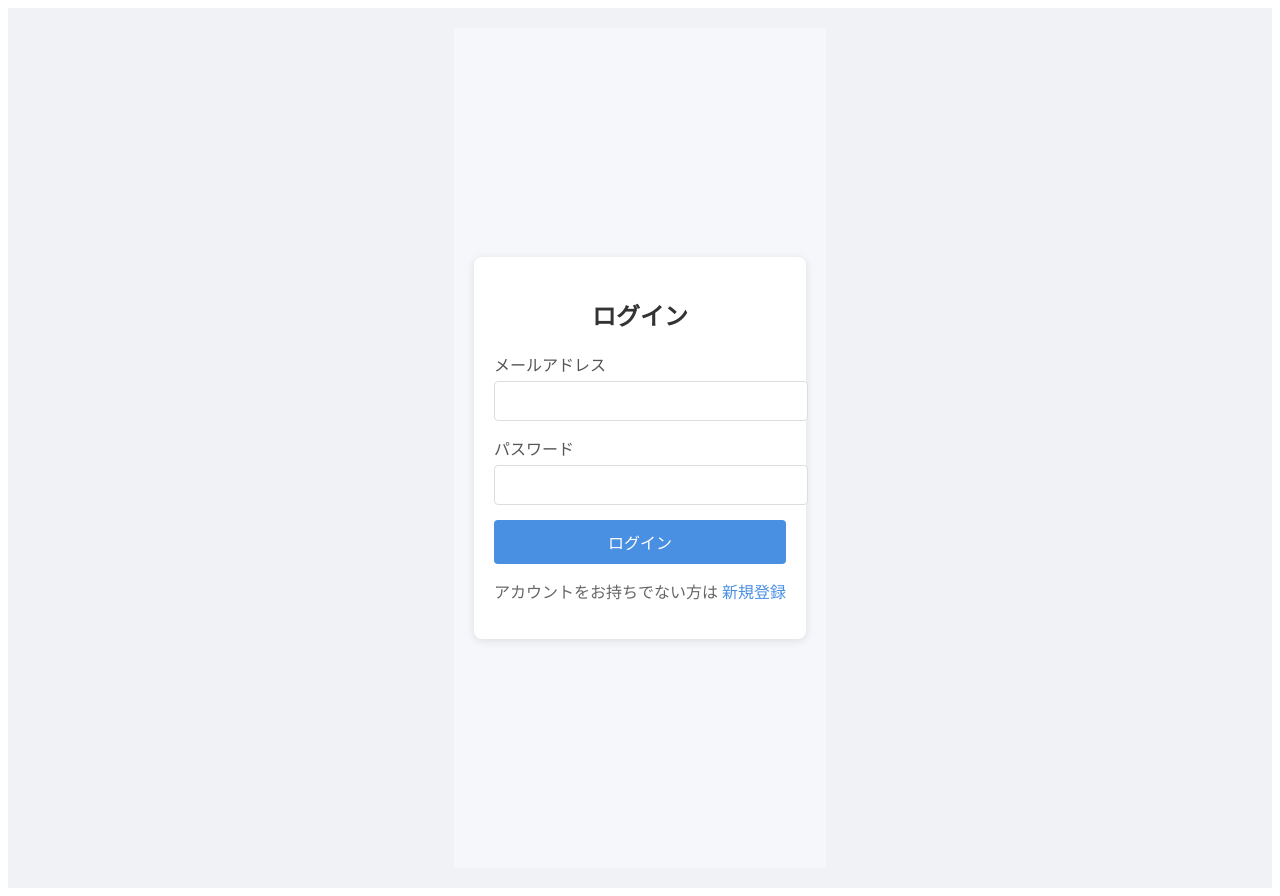
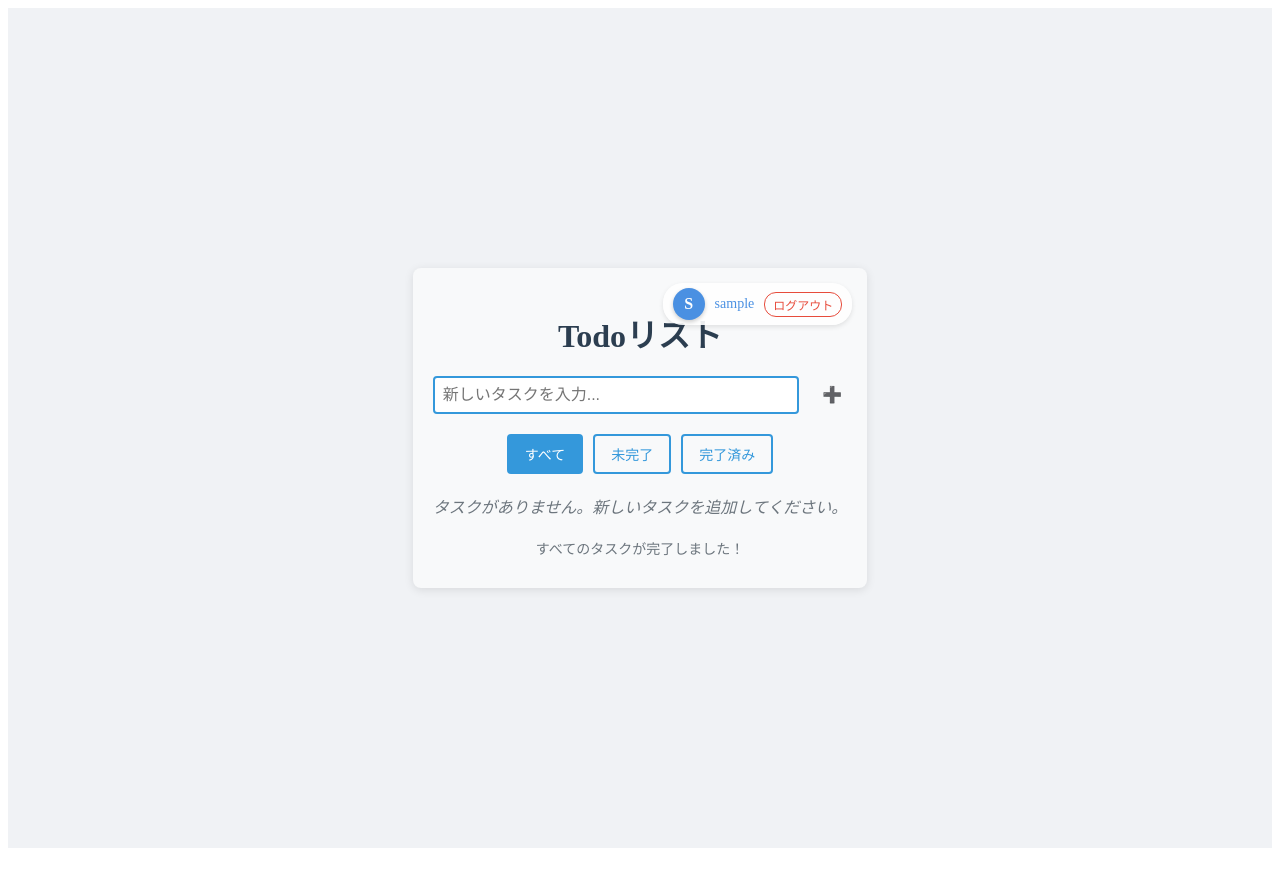
Before and after one commit to tokechan/todo-app-ts-ver, a React (Vite) app: page /#/ in a window 1280 px wide. Before the commit this address led to /#/auth. After the commit the page ends 856 px from the top, so only its background shows below. Built offline with nearby package versions, Linux system fonts and the light colour scheme; sample sign-in values are in the browser's storage.

Commit message:
Add:Auth func & user icon

```diff
--- a/src/components/molecules/LoginForm/index.tsx
+++ b/src/components/molecules/LoginForm/index.tsx
@@ -1,6 +1,7 @@
 import React, { useState, useEffect } from 'react';
 import styled from '@emotion/styled';
 import { useAuth } from '../../../contexts/AuthContext';
+import { useNavigate } from 'react-router-dom';
 
 // スタイル付きコンポーネント
 const FormContainer = styled.div`
@@ -93,6 +94,7 @@ export const LoginForm: React.FC<LoginFormProps> = ({ onSwitchToRegister }) => {
   const [email, setEmail] = useState('');
   const [password, setPassword] = useState('');
   const { state, login, clearError } = useAuth();
+  const navigate = useNavigate();
 
   // フォームの入力値が変更されたらエラーをクリア
   useEffect(() => {
@@ -101,17 +103,34 @@ export const LoginForm: React.FC<LoginFormProps> = ({ onSwitchToRegister }) => {
     }
   }, [email, password]);
 
+  // 認証状態が変更されたときの処理
+  useEffect(() => {
+    console.log('ログインフォーム: 認証状態変更', state);
+
+    // 認証済みの場合はホームページにリダイレクト
+    if (state.isAuthenticated && state.user) {
+      console.log('認証済み、ホームページにリダイレクトします');
+      navigate('/');
+    }
+  }, [state.isAuthenticated, state.user, navigate]);
+
   const handleSubmit = async (e: React.FormEvent) => {
     e.preventDefault();
     console.log('ログインボタンがクリックされました');
 
     try {
+      // デバッグ用にローカルストレージをクリア
+      localStorage.removeItem('user');
+      console.log('ログイン前のローカルストレージをクリアしました');
+
       const success = await login(email, password);
       console.log('ログイン結果:', success ? '成功' : '失敗');
 
       if (success) {
-        console.log('ログイン成功、ホームページにリダイレクトします');
-        // ログイン成功時の処理は、AuthContextのリダイレクトに任せる
+        console.log('ログイン成功、状態確認:', state);
+        console.log('ローカルストレージ確認:', localStorage.getItem('user'));
+
+        // リダイレクトは useEffect で処理されるので、ここでは何もしない
       }
     } catch (error) {
       console.error('ログイン中にエラーが発生しました:', error);
--- a/src/components/molecules/PrivateRoute/index.tsx
+++ b/src/components/molecules/PrivateRoute/index.tsx
@@ -20,21 +20,35 @@ export const PrivateRoute: React.FC<PrivateRouteProps> = ({ children }) => {
   const { state } = useAuth();
 
   useEffect(() => {
-    console.log('認証状態:', state);
+    console.log('PrivateRoute: 認証状態変更:', state);
+    console.log('PrivateRoute: ユーザー情報:', state.user);
+    console.log('PrivateRoute: 認証済み:', state.isAuthenticated);
+
+    // ローカルストレージの確認
+    const storedUser = localStorage.getItem('user');
+    console.log('PrivateRoute: ローカルストレージのユーザー:', storedUser);
   }, [state]);
 
   // ローディング中は読み込み中の表示
   if (state.loading) {
+    console.log('PrivateRoute: ローディング中...');
     return <LoadingContainer>読み込み中...</LoadingContainer>;
   }
 
+  // ローカルストレージの確認
+  const storedUser = localStorage.getItem('user');
+  const isUserInStorage = !!storedUser;
+
+  // 認証状態の確認
+  const isAuthenticated = state.isAuthenticated || isUserInStorage;
+
   // 認証されていない場合はログインページにリダイレクト
-  if (!state.isAuthenticated || !state.user) {
-    console.log('認証されていません。リダイレクトします。');
+  if (!isAuthenticated) {
+    console.log('PrivateRoute: 認証されていません。リダイレクトします。');
     return <Navigate to="/auth" replace />;
   }
 
   // 認証されている場合は子コンポーネントを表示
-  console.log('認証済み。コンテンツを表示します。');
+  console.log('PrivateRoute: 認証済み。コンテンツを表示します。');
   return <>{children}</>;
 };
--- a/src/components/molecules/RegisterForm/index.tsx
+++ b/src/components/molecules/RegisterForm/index.tsx
@@ -109,14 +109,27 @@ export const RegisterForm: React.FC<RegisterFormProps> = ({ onSwitchToLogin }) =
 
   const handleSubmit = async (e: React.FormEvent) => {
     e.preventDefault();
+    console.log('新規登録ボタンがクリックされました');
 
     // パスワードの一致確認
     if (password !== confirmPassword) {
+      console.log('パスワード不一致エラー');
       setPasswordError('パスワードが一致しません');
       return;
     }
 
-    await register(username, email, password);
+    try {
+      console.log('登録処理開始:', username, email);
+      const success = await register(username, email, password);
+      console.log('登録結果:', success ? '成功' : '失敗');
+
+      if (success) {
+        console.log('登録成功、ホームページにリダイレクトします');
+        // 登録成功時の処理は、AuthContextのリダイレクトに任せる
+      }
+    } catch (error) {
+      console.error('登録中にエラーが発生しました:', error);
+    }
   };
 
   return (
--- a/src/components/organisms/TodoContainer/index.tsx
+++ b/src/components/organisms/TodoContainer/index.tsx
@@ -1,10 +1,12 @@
-import React from 'react';
+import React, { useEffect, useState } from 'react';
 import styled from '@emotion/styled';
 import { Title } from '../../atoms/Text/Title';
 import { TodoForm } from '../../molecules/TodoForm';
 import { FilterButtons } from '../../molecules/FilterButtons';
 import { TodoList } from '../TodoList';
 import { useTodoContext } from '../../../contexts/TodoContext';
+import { useAuth } from '../../../contexts/AuthContext';
+import { User } from '../../../types/auth';
 
 // スタイル付きのコンテナコンポーネント
 const Container = styled.div`
@@ -14,6 +16,7 @@ const Container = styled.div`
   background-color: #f8f9fa;
   border-radius: 8px;
   box-shadow: 0 2px 10px rgba(0, 0, 0, 0.1);
+  position: relative;
 `;
 
 // 残りのタスク数を表示するコンポーネント
@@ -22,6 +25,56 @@ const TodoCount = styled.div`
   margin: 10px 0;
   color: #6c757d;
   font-size: 14px;
+`;
+
+// ユーザー情報を表示するコンポーネント
+const UserInfo = styled.div`
+  position: absolute;
+  top: 15px;
+  right: 15px;
+  display: flex;
+  align-items: center;
+  font-size: 14px;
+  color: #4a90e2;
+  background-color: rgba(255, 255, 255, 0.9);
+  padding: 5px 10px;
+  border-radius: 20px;
+  box-shadow: 0 2px 5px rgba(0, 0, 0, 0.1);
+`;
+
+const UserIcon = styled.div`
+  width: 32px;
+  height: 32px;
+  border-radius: 50%;
+  background-color: #4a90e2;
+  color: white;
+  display: flex;
+  justify-content: center;
+  align-items: center;
+  margin-right: 10px;
+  font-weight: bold;
+  font-size: 16px;
+  box-shadow: 0 2px 4px rgba(0, 0, 0, 0.2);
+  text-transform: uppercase;
+`;
+
+const UserName = styled.span`
+  margin-right: 10px;
+`;
+
+const LogoutButton = styled.button`
+  background: none;
+  border: 1px solid #e74c3c;
+  border-radius: 12px;
+  color: #e74c3c;
+  cursor: pointer;
+  font-size: 12px;
+  padding: 3px 8px;
+  transition: all 0.2s ease;
+  &:hover {
+    background-color: #e74c3c;
+    color: white;
+  }
 `;
 
 // TodoContainerコンポーネント
@@ -35,11 +88,70 @@ export const TodoContainer: React.FC = () => {
     setFilterStatus,
   } = useTodoContext();
 
+  const { state, logout } = useAuth();
+  const [localUser, setLocalUser] = useState<User | null>(null);
+
+  // ローカルストレージからユーザー情報を取得
+  useEffect(() => {
+    try {
+      const storedUser = localStorage.getItem('user');
+      if (storedUser) {
+        const parsedUser = JSON.parse(storedUser);
+        console.log('TodoContainer: ローカルストレージからユーザー情報を取得しました:', parsedUser);
+        setLocalUser(parsedUser);
+      }
+    } catch (error) {
+      console.error('TodoContainer: ローカルストレージからの読み込みエラー:', error);
+    }
+  }, []);
+
+  // 認証状態をデバッグ表示
+  useEffect(() => {
+    console.log('TodoContainer: 認証状態変更:', state);
+    console.log('TodoContainer: ユーザー情報:', state.user);
+    console.log('TodoContainer: 認証済み:', state.isAuthenticated);
+    console.log('TodoContainer: ローカルユーザー:', localUser);
+  }, [state, localUser]);
+
   // 未完了のタスク数を計算
   const activeTodosCount = todos.filter(todo => !todo.completed).length;
 
+  // ユーザー名の頭文字を取得
+  const getUserInitial = () => {
+    // まずは状態からユーザー情報を取得
+    if (state.user && state.user.username) {
+      return state.user.username.charAt(0).toUpperCase();
+    }
+    // 状態になければローカルストレージから取得
+    if (localUser && localUser.username) {
+      return localUser.username.charAt(0).toUpperCase();
+    }
+    return '?';
+  };
+
+  // ユーザー名を取得
+  const getUsername = () => {
+    if (state.user && state.user.username) {
+      return state.user.username;
+    }
+    if (localUser && localUser.username) {
+      return localUser.username;
+    }
+    return 'ユーザー';
+  };
+
+  // 認証状態を確認
+  const isUserAuthenticated = state.isAuthenticated || !!localUser;
+
   return (
     <Container>
+      {isUserAuthenticated && (
+        <UserInfo>
+          <UserIcon>{getUserInitial()}</UserIcon>
+          <UserName>{getUsername()}</UserName>
+          <LogoutButton onClick={logout}>ログアウト</LogoutButton>
+        </UserInfo>
+      )}
       <Title>Todoリスト</Title>
       <TodoForm onAddTodo={addTodo} />
       <FilterButtons
```
Also changed, not shown: src/App.tsx (+6 -6 lines), src/contexts/AuthContext.tsx (+31 -11 lines).
